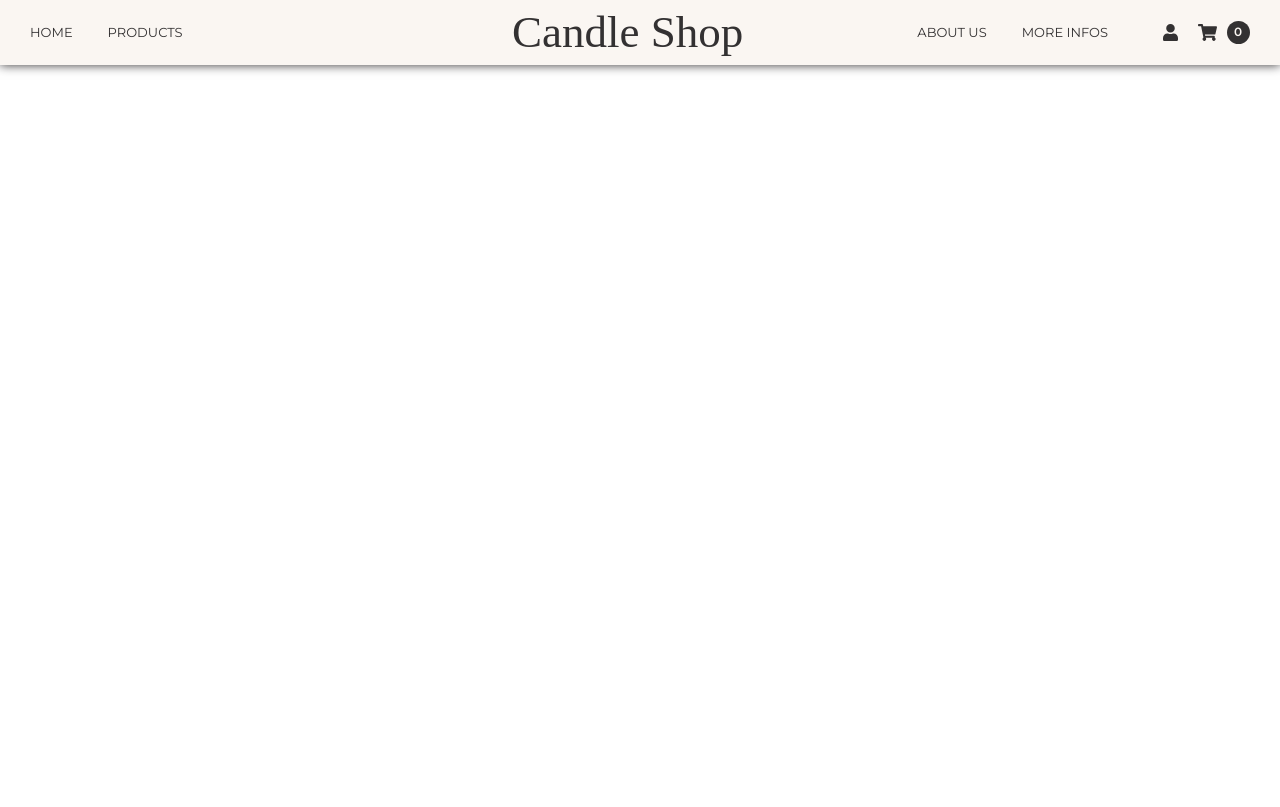
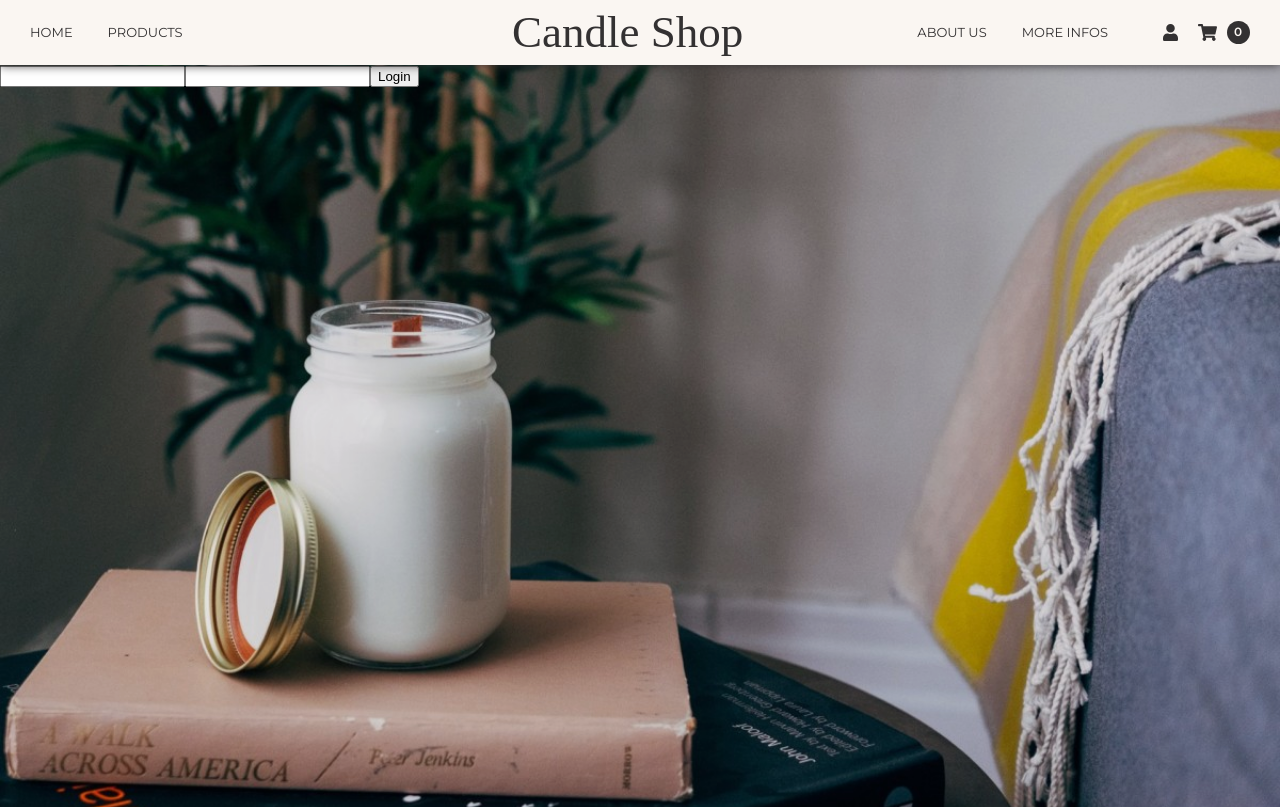
Before and after one commit to Oluane/candle_shop_deprecated, a React (Create React App) app in the folder frontend/: page /account/login in a window 1280 px wide. Before the commit this address led to /login. Built offline with nearby package versions, Linux system fonts and the light colour scheme; no server answers; a web font is replaced by a local one.

Commit message:
renaming and styling lo & register page

```diff
--- a/frontend/src/Components/BannerHeader/BannerHeader.jsx
+++ b/frontend/src/Components/BannerHeader/BannerHeader.jsx
@@ -2,7 +2,6 @@ import React from "react";
 import "./BannerHeader.scss";
 
 const BannerHeader = () => {
-	const heroImage = require("../../style/img/Devostock+Decoration+Candle+Decor+10785.jpg");
 	return (
 		<header className="bannerHeader">
 			<div className="bannerTitle">
--- a/frontend/src/Components/Router/Router.jsx
+++ b/frontend/src/Components/Router/Router.jsx
@@ -31,6 +31,7 @@ const Router = () => {
 	return (
 		<>
 			<Navbar />
+			<main style={{ marginTop: "50px" }}>
 				<Switch>
 					{Object.keys(routes).map((route, key) => {
 						const { path, component, isPrivate } = routes[route];
@@ -56,6 +57,7 @@ const Router = () => {
 						}
 					})}
 				</Switch>
+			</main>
 		</>
 	);
 };
--- a/frontend/src/Containers/Home/Home.jsx
+++ b/frontend/src/Containers/Home/Home.jsx
@@ -5,7 +5,7 @@ import BannerHeader from "../../Components/BannerHeader/BannerHeader";
 const Home = (props) => {
 	console.log(props.customerId);
 	return (
-		<main style={{ "margin-top": "50px" }}>
+		<>
 			{" "}
 			<BannerHeader />
 			{/* <h1>This is the homepage, welcome !</h1> */}
@@ -17,7 +17,7 @@ const Home = (props) => {
 					<Link to={`/account/${props.customerId}`}>Account</Link>
 				</li>
 			</ul>
-		</main>
+		</>
 	);
 };
 
--- /dev/null
+++ b/frontend/src/Containers/LogRegisterPage/LogRegisterPage.jsx
@@ -0,0 +1,32 @@
+import React, { useState } from "react";
+import "./LogRegisterPage.scss";
+import LoginForm from "../../Components/LoginForm/LoginForm";
+import { useEffect } from "react";
+import { Redirect } from "react-router-dom";
+
+const LogRegisterPage = (props) => {
+	const [isLogIn, setIsLogIn] = useState(false);
+	const [isRegister, setIsRegister] = useState(false);
+
+	useEffect(() => {
+		const queryParam = props.match.params;
+		if (queryParam.type === "login") {
+			setIsLogIn(true);
+		}
+		if (queryParam.type === "register") {
+			setIsRegister(true);
+		}
+	}, [props.match.params]);
+
+	return (
+		<div className="logRegisterContainer">
+			<div className="overlay">
+				<br />
+				{isLogIn && <LoginForm />}
+				{isRegister && <p>"REGISTER !!!!"</p>}
+			</div>
+		</div>
+	);
+};
+
+export default LogRegisterPage;
--- /dev/null
+++ b/frontend/src/Containers/LogRegisterPage/LogRegisterPage.scss
@@ -0,0 +1,15 @@
+.logRegisterContainer {
+	width: 100%;
+	height: 94.6vh;
+	background-size: cover;
+	background-position: center;
+	background-repeat: no-repeat;
+	background-image: url("../../style/img/compo_candle_books.jpg");
+	z-index: 0;
+
+	.overlay {
+		background-color: rgba(0, 0, 0, 0.1);
+		width: 100%;
+		height: 94.6vh;
+	}
+}
--- a/frontend/src/Containers/Login/Login.jsx
+++ /dev/null
@@ -1,20 +0,0 @@
-import React from "react";
-import LoginForm from "../../Components/LoginForm/LoginForm";
-import { useEffect } from "react";
-import { Redirect } from "react-router-dom";
-
-const Login = (props) => {
-	return (
-		<>
-			{props.customerId ? (
-				<Redirect to={`/account/${props.customerId}`} />
-			) : (
-				<div>
-					<LoginForm />
-				</div>
-			)}
-		</>
-	);
-};
-
-export default Login;
--- a/frontend/src/services/routes.js
+++ b/frontend/src/services/routes.js
@@ -1,10 +1,10 @@
 import React from "react";
-import Login from "../Containers/Login/Login";
+import LogRegisterPage from "../Containers/LogRegisterPage/LogRegisterPage";
 import Account from "../Containers/Account/Account";
 import Home from "../Containers/Home/Home";
 
 export const routes = {
 	Home: { path: "/", component: Home, isPrivate: false },
-	Login: { path: "/login", component: Login, isPrivate: false },
-	Account: { path: "/account/:customerId", component: Account, isPrivate: true },
+	LogRegisterPage: { path: "/account/:type", component: LogRegisterPage, isPrivate: false },
+	//Account: { path: "/account/:customerId", component: Account, isPrivate: true },
 };
```
Also changed, not shown: frontend/src/Containers/Login/Login.scss (deleted). Lines whose indentation alone changed are shown as unchanged.
